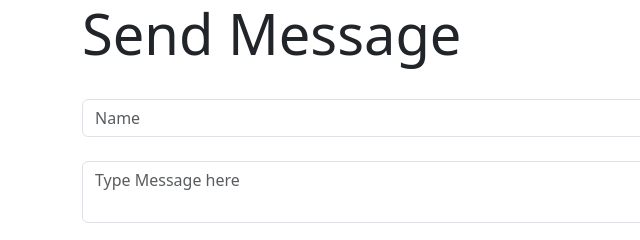
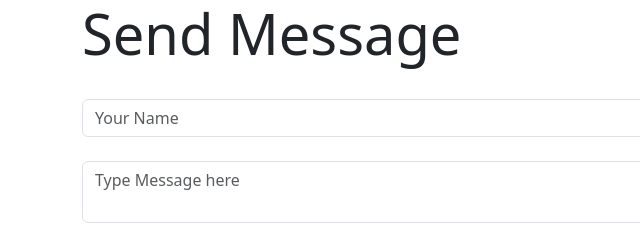
Before and after one commit to tayyabmushtaq15/chat-app-node, a website: page index.html in a window 1280 px wide. Shown: the top 240 px of the page, 0-640 px from the left. Drawn offline with nearby package versions, Linux system fonts and the light colour scheme; no server answers.

Commit message:
Name placeholder

```diff
--- a/index.html
+++ b/index.html
@@ -15,7 +15,7 @@
         <div class="jumbotron">
             <h1 class="display-4">Send Message</h1>
             <br>
-            <input id="name" class="form-control" placeholder="Name">
+            <input id="name" class="form-control" placeholder="Your Name">
             <br>
             <textarea id="message" class="form-control" placeholder="Type Message here"></textarea>
             <br>
```
